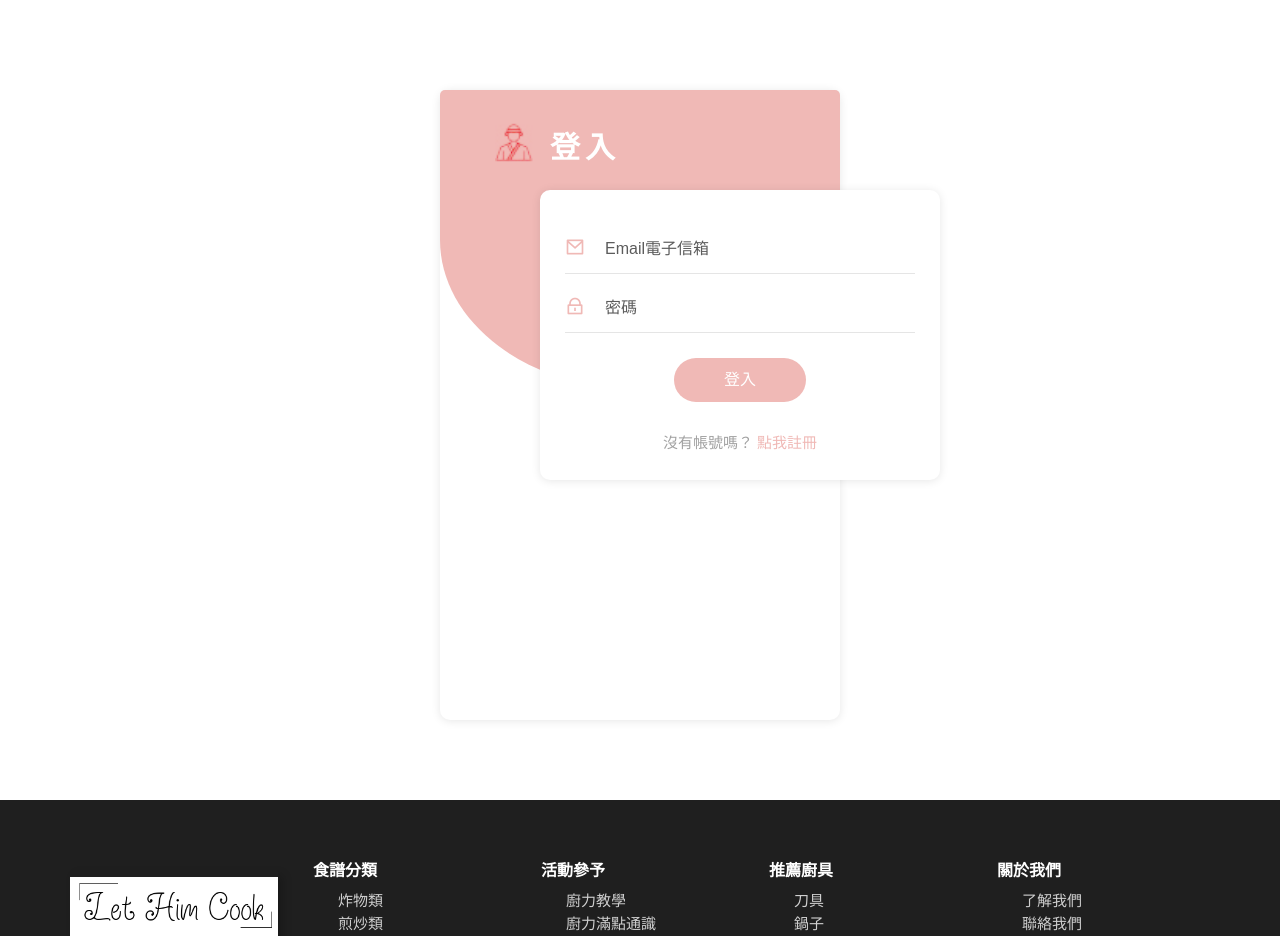
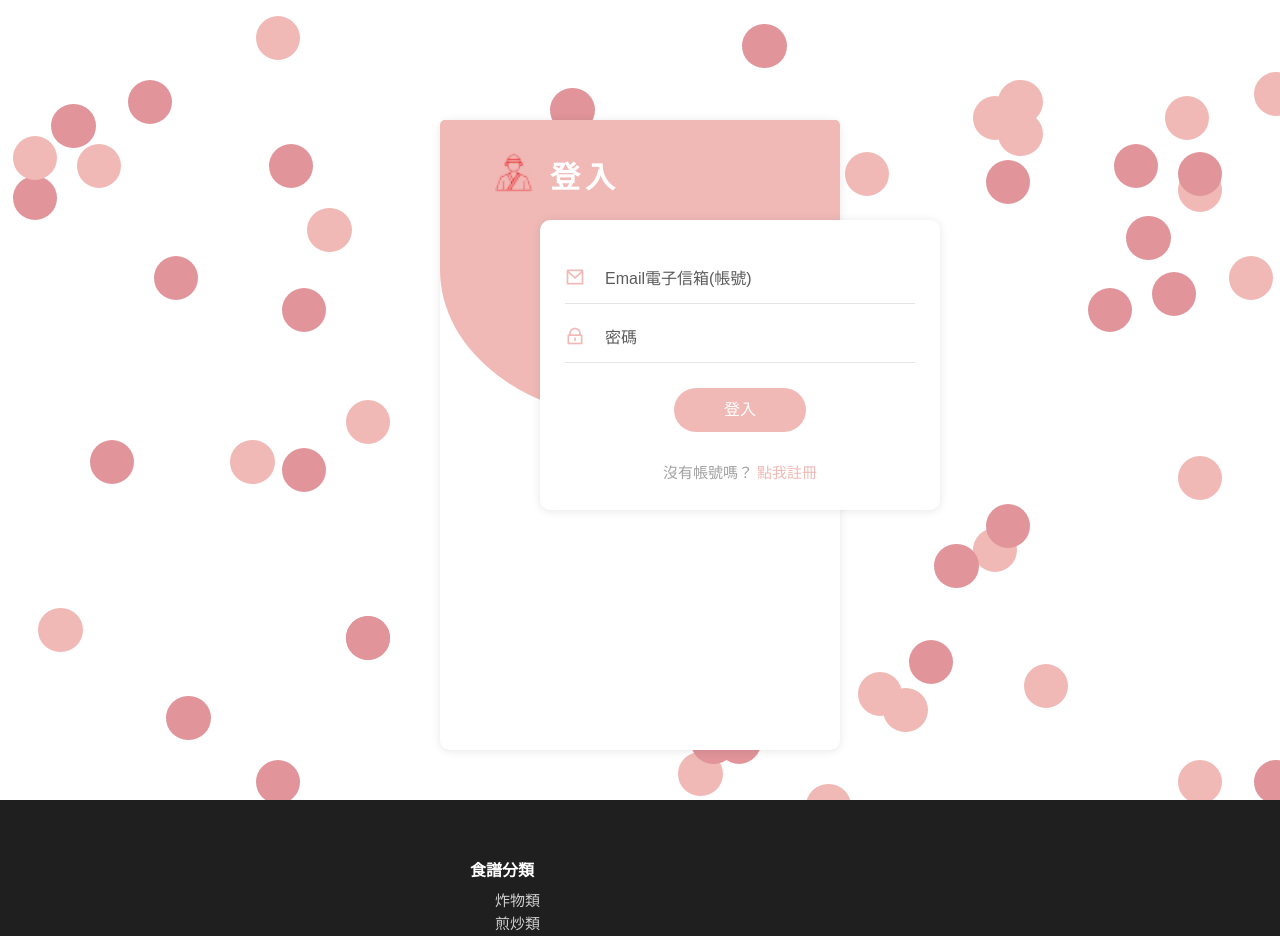
Before and after one commit to lanzeuen52011/japanfood, a Vue app: page /member in a window 1280 px wide. Shown: the top 936 px of the page. Built offline with nearby package versions, Linux system fonts and the light colour scheme.

Commit message:
完成會員頁面包含RWD

```diff
--- a/src/App.vue
+++ b/src/App.vue
@@ -26,7 +26,8 @@ body {
   --color-headings: #494949;
   --color-line: #000;
   --color-member_page_background: #f0b9b6;
-  --color-member_page_darken: #e1949a;
+  --color-member_page_darken: rgba(225, 148, 154, 1);
+  // --color-member_page_darken: #e1949a;
   --color-member_page_darken1: #c45961;
   --color-button: #c45961; //af5964
 }
--- a/src/components/catalog.vue
+++ b/src/components/catalog.vue
@@ -23,8 +23,8 @@ export default {
         (method) => method.method == "stirfry"
       );
       coldArr.data = foodArr.data.filter((method) => method.method == "cold");
-      console.log(foodArr.data);
-      console.log(friedArr.data);
+      // console.log(foodArr.data);
+      // console.log(friedArr.data);
     });
     return { friedArr, stewArr, stirfryArr, coldArr };
   },
--- a/src/components/login.vue
+++ b/src/components/login.vue
@@ -17,7 +17,7 @@ export default {
   <section class="container">
     <img class="form__img" src="@/image/favicon.jpg" alt="" />
     <span class="form__title">登入</span>
-    <form class="form">
+    <form class="form" action="">
       <div class="input-group">
         <i class="ri-mail-line form__icon"></i>
         <input
@@ -27,7 +27,7 @@ export default {
           class="input-group__input"
         />
         <label for="login_email" class="input-group__label"
-          >Email電子信箱</label
+          >Email電子信箱(帳號)</label
         >
         <span class="form__bar"></span>
       </div>
@@ -236,4 +236,71 @@ input {
     width: 90vw;
   }
 }
+
+@media screen and (min-width: 1600px) {
+  /* General styles end */
+  .container {
+    width: 27.7777vw;
+    padding: 6.944444vw 0;
+    border-radius: 0.6944444vw;
+    box-shadow: 0 0.06944444vw 0.6944444vw rgba(0, 0, 0, 0.1);
+    font-size: 1.11111vw;
+  }
+  // .container::before {
+  //   height: 2.08333vw;
+  //   border-radius: 0.6944444vw 0.6944444vw 100% 100%;
+  // }
+  .form__title {
+    top: 2.430555vw;
+    letter-spacing: 0.3472222vw;
+    margin-left: 0.6944444vw;
+    font-size: 2.08333vw;
+    left: 6.944444vw;
+  }
+  .form__img {
+    width: 1.7361111vw;
+    top: 2.777777vw;
+    font-size: 1.7361111vw;
+  }
+  .form {
+    padding: 1.7361111vw;
+    transform: translateX(6.9444444vw);
+  }
+  .input-group {
+    margin-top: 0.6944444vw;
+  }
+  .form__icon {
+    font-size: 1.388888vw;
+    margin-right: 0.6944444vw;
+  }
+  .input-group__input {
+    margin-top: 0.3472222vw;
+    padding-block: 0.6944444vw;
+    padding: 0.6944444vw;
+    border-radius: 0.27777777vw;
+    outline: 0.1388888vw solid #fff;
+  }
+  .form__bar {
+    height: 0.06944444vw;
+  }
+  .form__bar::before {
+    height: 0.13888888vw;
+  }
+  .input-group__label {
+    translate: 2.7777777vw 0.833333333vw;
+  }
+  .input-group__input:focus + .input-group__label,
+  .input-group__input:valid + .input-group__label {
+    padding-inline: 0.34722222vw;
+    translate: -0.34722222vw -0.34722222vw;
+  }
+  .form__button {
+    margin: 1.7361111vw auto 2.08333333vw;
+    padding: 0.6944444vw 3.4722222vw;
+    border-radius: 2.08333333vw;
+  }
+  .form__switch {
+    font-size: 1.04166666vw;
+  }
+}
 </style>
--- a/src/components/nav.vue
+++ b/src/components/nav.vue
@@ -3,11 +3,16 @@ import { onMounted, ref } from "vue";
 export default {
   setup() {
     const nav = ref(false);
+
     const navchevronToggle = (element) => {
       nav.value = !nav.value;
       console.log(nav.value);
     };
-    const scrollingdown = ref(true);
+    const scrollingdown = ref(false);
+    if (window.location.pathname == "/") {
+      // 首頁的話nav會先收起來，其他的頁面則是先將nav打開
+      scrollingdown.value = true;
+    }
     let prevScrollPos = window.pageYOffset;
     window.addEventListener("scroll", () => {
       const currentScrollPos = window.pageYOffset;
--- a/src/components/register.vue
+++ b/src/components/register.vue
@@ -27,7 +27,9 @@ export default {
       <div class="input-group">
         <i class="ri-mail-line form__icon"></i>
         <input type="text" id="email" required class="input-group__input" />
-        <label for="email" class="input-group__label">Email電子信箱</label>
+        <label for="email" class="input-group__label"
+          >Email電子信箱(帳號)</label
+        >
         <span class="form__bar"></span>
       </div>
       <div class="input-group">
@@ -248,4 +250,71 @@ input {
     width: 90vw;
   }
 }
+
+@media screen and (min-width: 1600px) {
+  /* General styles end */
+  .container {
+    width: 27.7777vw;
+    padding: 6.944444vw 0;
+    border-radius: 0.6944444vw;
+    box-shadow: 0 0.06944444vw 0.6944444vw rgba(0, 0, 0, 0.1);
+    font-size: 1.11111vw;
+  }
+  // .container::before {
+  //   height: 2.08333vw;
+  //   border-radius: 0.6944444vw 0.6944444vw 100% 100%;
+  // }
+  .form__title {
+    top: 2.430555vw;
+    letter-spacing: 0.3472222vw;
+    margin-left: 0.6944444vw;
+    font-size: 2.08333vw;
+    left: 6.944444vw;
+  }
+  .form__img {
+    width: 1.7361111vw;
+    top: 2.777777vw;
+    font-size: 1.7361111vw;
+  }
+  .form {
+    padding: 1.7361111vw;
+    transform: translateX(6.9444444vw);
+  }
+  .input-group {
+    margin-top: 0.6944444vw;
+  }
+  .form__icon {
+    font-size: 1.388888vw;
+    margin-right: 0.6944444vw;
+  }
+  .input-group__input {
+    margin-top: 0.3472222vw;
+    padding-block: 0.6944444vw;
+    padding: 0.6944444vw;
+    border-radius: 0.27777777vw;
+    outline: 0.1388888vw solid #fff;
+  }
+  .form__bar {
+    height: 0.06944444vw;
+  }
+  .form__bar::before {
+    height: 0.13888888vw;
+  }
+  .input-group__label {
+    translate: 2.7777777vw 0.833333333vw;
+  }
+  .input-group__input:focus + .input-group__label,
+  .input-group__input:valid + .input-group__label {
+    padding-inline: 0.34722222vw;
+    translate: -0.34722222vw -0.34722222vw;
+  }
+  .form__button {
+    margin: 1.7361111vw auto 2.08333333vw;
+    padding: 0.6944444vw 3.4722222vw;
+    border-radius: 2.08333333vw;
+  }
+  .form__switch {
+    font-size: 1.04166666vw;
+  }
+}
 </style>
--- a/src/router/index.js
+++ b/src/router/index.js
@@ -18,9 +18,8 @@ const routes = [
         //此處為點入About時，首先載入的嵌套內容。
         path: "/menu",
         name: "menu",
-        component: import(
-          /* webpackChunkName: "about" */ "@/views/child/Menu.vue"
-        ),
+        component: () =>
+          import(/* webpackChunkName: "about" */ "@/views/child/Menu.vue"),
       },
       {
         path: "/about",
--- a/src/views/child/Member.vue
+++ b/src/views/child/Member.vue
@@ -14,16 +14,29 @@ export default {
       login.value = !login.value;
       console.log(login.value);
     };
+    let numberOfCircles = ref(60);
+
     return {
       handleLogin,
       login,
+      numberOfCircles,
     };
   },
 };
 </script>
 
 <template>
-  <section class="background"></section>
+  <section class="background">
+    <div
+      v-for="i in numberOfCircles"
+      :key="i"
+      :class="{
+        [`circle-${i}`]: true,
+        [`circle-${i}-move`]: login,
+      }"
+    ></div>
+    <div class="circle-1"></div>
+  </section>
   <Register
     id="Register"
     :class="['Member', { ani: !login }]"
@@ -42,10 +55,47 @@ export default {
   // margin: calc(var(--var-first_for_navbar) + 1rem) auto 10rem;
   position: relative;
 }
+$max-vw: 100;
+$max-vh: 100;
+@for $i from 0 to 60 {
+  $random-left: random($max-vw);
+  $random-top: random($max-vh);
+
+  // 隨機選取計算符號
+  $calc-operator: null;
+  $random-operator: random();
+  @if $random-operator < 0.5 {
+    $calc-operator: "+";
+  } @else {
+    $calc-operator: "-";
+  }
+
+  .circle-#{$i} {
+    width: 3.472222vw;
+    position: absolute;
+    height: 3.472222vw;
+    border: 0;
+    border-radius: 100%;
+    left: #{$random-left}vw;
+    top: #{$random-top}vh;
+    z-index: -1;
+    transition: left 0.3s, top 0.3s;
+    @if $i % 2 == 0 {
+      background: var(--color-member_page_background);
+    } @else {
+      background: var(--color-member_page_darken);
+    }
+  }
+  .circle-#{$i}-move {
+    left: calc(#{$random-left}vw #{$calc-operator} 3.472222vw);
+    top: calc(#{$random-top}vh #{$calc-operator} 3.472222vw);
+  }
+}
+
 .Member {
   position: absolute;
   margin: 0;
-  top: calc(var(--var-first_for_navbar) + 1rem);
+  top: calc(var(--var-first_for_navbar) + 5vh);
   left: 50%;
   transform: translate(-50%, 0%);
   // transition: display 250ms;
@@ -98,7 +148,7 @@ export default {
   100% {
     scale: 0.6;
     opacity: 0;
-    transform: translate(-70%, 0%);
+    transform: translate(-100%, 0%);
   }
 }
 </style>
```
